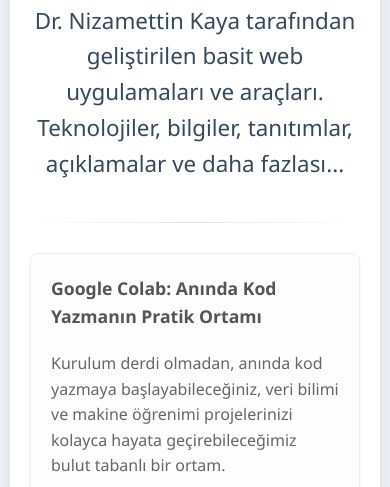
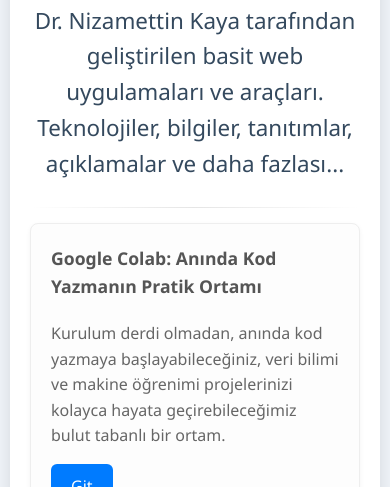
Before and after one commit to netsentez/yazilim, a plain HTML site: page index.html in a window 390 px wide. Shown: the part 357-844 px from the top of the page. Drawn offline with Linux system fonts and the light colour scheme.

Commit message:
Add margin to hr for improved spacing on mobile devices

```diff
--- a/index.html
+++ b/index.html
@@ -242,6 +242,11 @@
                 height: 200px;
                 /* Daha küçük ekranlarda daha az yükseklik */
             }
+
+            hr {
+                margin: 15px 0;
+                /* Mobilde daha az boşluk */
+            }
         }
     </style>
 </head>
```
